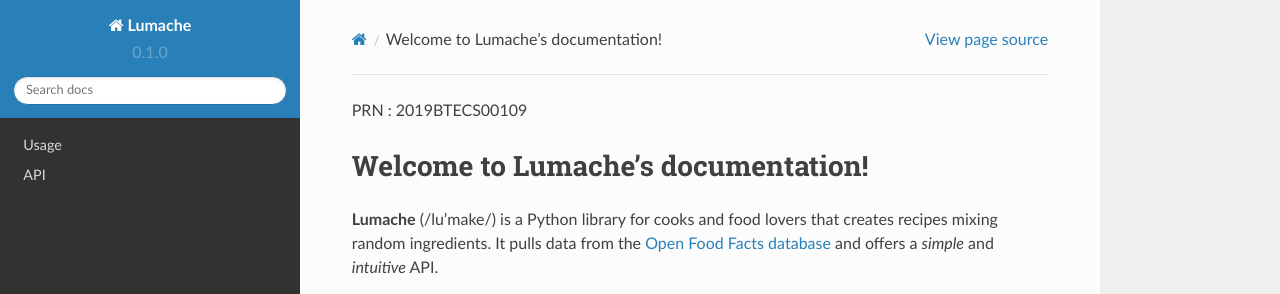
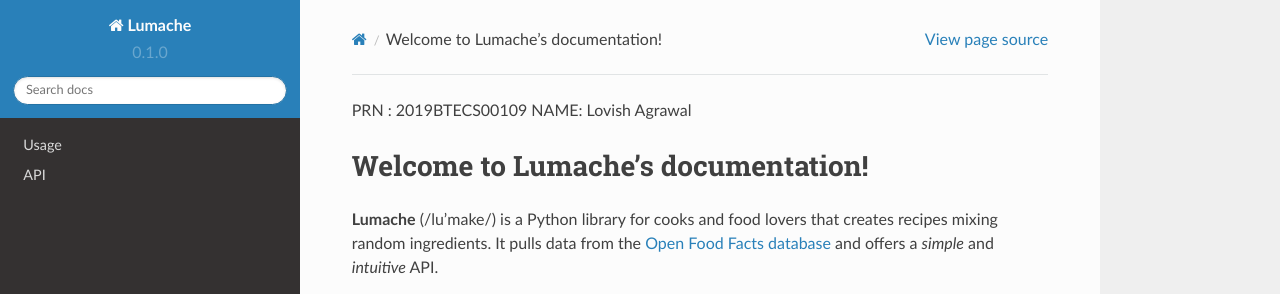
Before and after one commit to lovish02/SET_Assign_5, a Sphinx documentation site: the page built from docs/source/index.rst, in a window 1280 px wide. Shown: the top 294 px of the page. Built offline with Sphinx 7.4.7 and the Read the Docs theme 2.0.0, drawn with Linux system fonts in a browser that asks for light colours.

Commit message:
Updated index.rst in other branch

```diff
--- a/docs/source/index.rst
+++ b/docs/source/index.rst
@@ -1,4 +1,5 @@
 PRN : 2019BTECS00109
+NAME: Lovish Agrawal
 
 Welcome to Lumache's documentation!
 ===================================
```
